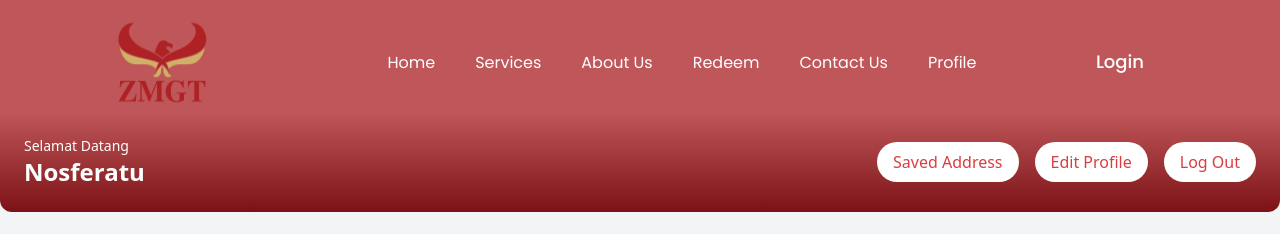
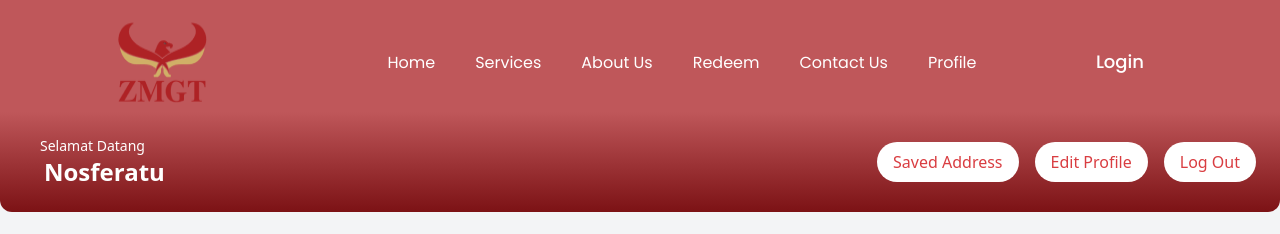
Before and after one commit to Xavier1508/recycling-waste-webapp, a Next.js app: page /userprofile in a window 1280 px wide. Shown: the top 234 px of the page. Built offline with nearby package versions, Linux system fonts and the light colour scheme; a web font is replaced by a local one.

Commit message:
fix warna

```diff
--- a/src/components/UserProfile.jsx
+++ b/src/components/UserProfile.jsx
@@ -15,8 +15,8 @@ const UserProfile = () => {
       {/* Header */}
       <div className="bg-gradient-to-b from-[#bf575a] to-[#7c1215] p-6 flex justify-between items-center text-white rounded-b-xl">
         <div>
-          <p className="text-sm">Selamat Datang</p>
-          <h1 className="text-2xl font-bold">{user.name}</h1>
+          <p className="text-sm ml-4">Selamat Datang</p>
+          <h1 className="text-2xl font-bold ml-5">{user.name}</h1>
         </div>
         <div className="flex gap-4">
           <button className="bg-white text-[#d93d41] px-4 py-2 rounded-full hover:bg-green-100 transition">Saved Address</button>
```
